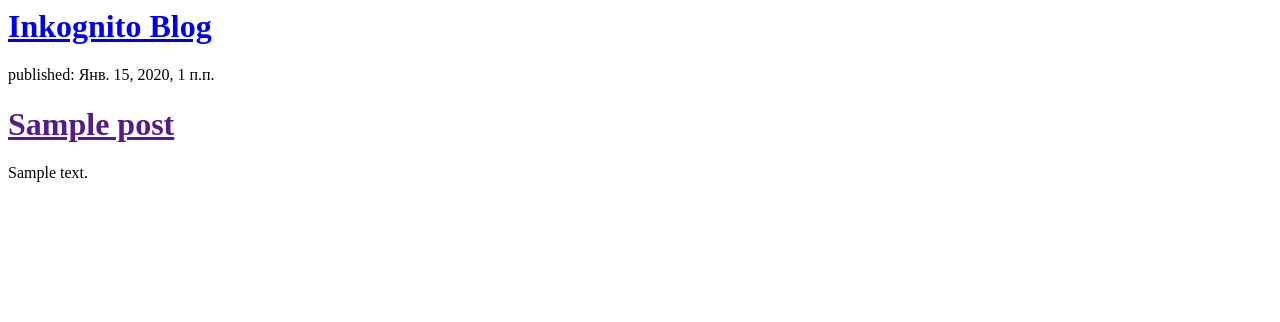
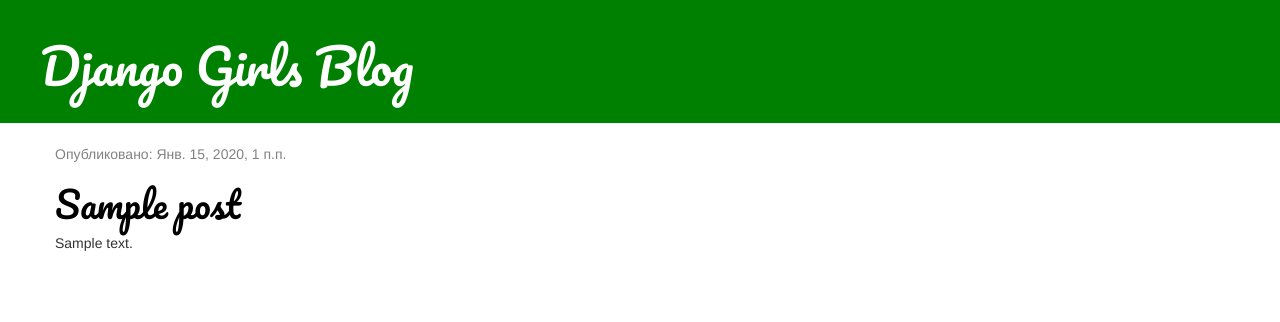
Before and after one commit to SillyHatsOnly/my-first-blog, a Django app: template blog/templates/blog/post_list.html in a window 1280 px wide. Shown: the top 322 px of the page. Run offline with Django 3.2, Linux system fonts and the light colour scheme; the template is opened without the code that fills it: values that come from a table or form of the project are taken from there, others are empty; tables that the repository leaves empty hold one stand-in row (values such as "Sample post"); some libraries are stand-ins or nearby versions.

Commit message:
Added view and template for detailed blog post as well as CSS for the site

```diff
--- /dev/null
+++ b/blog/static/css/blog.css
@@ -0,0 +1,48 @@
+.page-header {
+    background-color: green;
+    margin-top: 0;
+    padding: 20px 20px 20px 40px;
+}
+
+.page-header h1, .page-header h1 a, .page-header h1 a:visited, .page-header h1 a:active {
+    color: #ffffff;
+    font-size: 36pt;
+    text-decoration: none;
+}
+
+.content {
+    margin-left: 40px;
+}
+
+h1, h2, h3, h4 {
+    font-family: 'Pacifico', cursive;
+}
+
+
+
+.date {
+    color: #828282;
+}
+
+.save {
+    float: right;
+}
+
+.post-form textarea, .post-form input {
+    width: 100%;
+}
+
+.top-menu, .top-menu:hover, .top-menu:visited {
+    color: #ffffff;
+    float: right;
+    font-size: 26pt;
+    margin-right: 20px;
+}
+
+.post {
+    margin-bottom: 70px;
+}
+
+.post h1 a, .post h1 a:visited {
+    color: #000000;
+}
--- /dev/null
+++ b/blog/templates/blog/base.html
@@ -0,0 +1,24 @@
+{% load static %}
+<html>
+    <head>
+        <title>Inkognito blog</title>
+        <link rel="stylesheet" href="//maxcdn.bootstrapcdn.com/bootstrap/3.2.0/css/bootstrap.min.css">
+        <link rel="stylesheet" href="//maxcdn.bootstrapcdn.com/bootstrap/3.2.0/css/bootstrap-theme.min.css">
+        <link href="https://fonts.googleapis.com/css?family=Pacifico&display=swap" rel="stylesheet">
+        <link rel="stylesheet" href="{% static 'css/blog.css' %}">
+
+    </head>
+    <body>
+    <div class="page-header">
+        <h1><a href="/">Django Girls Blog</a></h1>
+    </div>
+    <div class="content container">
+        <div class="row">
+            <div class="col-md-8">
+            {% block content %}
+            {% endblock %}
+            </div>
+        </div>
+    </div>
+    </body>
+</html>
--- a/blog/templates/blog/post_list.html
+++ b/blog/templates/blog/post_list.html
@@ -1,19 +1,13 @@
-<html>
-    <head>
-        <title>Inkognito blog</title>
-    </head>
-    <body>
-        <div>
-            <h1><a href="/">Inkognito Blog</a></h1>
+{% extends 'blog/base.html' %}
+
+{% block content %}
+    {% for post in posts %}
+        <div class="post">
+            <div class="date">
+                <p>Опубликовано: {{ post.published_date }}</p>
+            </div>
+            <h1><a href="{% url 'post_detail' pk=post.pk %}">{{ post.title }}</a></h1>
+            <p>{{ post.text|linebreaksbr }}</p>
         </div>
-
-        {% for post in posts %}
-            <div>
-                <p>published: {{ post.published_date }}</p>
-                <h1><a href="">{{ post.title }}</a></h1>
-                <p>{{ post.text|linebreaksbr }}</p>
-            </div>
-        {% endfor %}
-
-    </body>
-</html>
+    {% endfor %}
+{% endblock %}
--- a/blog/urls.py
+++ b/blog/urls.py
@@ -3,4 +3,5 @@ from . import views
 
 urlpatterns = [
     path('', views.post_list, name='post_list'),
+    path('post/<int:pk>/', views.post_detail, name='post_detail'),
 ]
--- a/blog/views.py
+++ b/blog/views.py
@@ -1,8 +1,13 @@
 from django.shortcuts import render
 from django.utils import timezone
 from .models import Post
+from django.shortcuts import render, get_object_or_404
 
 
 def post_list(request):
     posts = Post.objects.filter(published_date__lte=timezone.now()).order_by('published_date')
     return render(request, 'blog/post_list.html', {'posts': posts})
+
+def post_detail(request, pk):
+    post = get_object_or_404(Post, pk=pk)
+    return render(request, 'blog/post_detail.html', {'post': post})
--- a/mysite/settings.py
+++ b/mysite/settings.py
@@ -120,4 +120,4 @@ USE_TZ = True
 
 STATIC_URL = '/static/'
 
-STATIC_ROOT = os.path.join(BASE_DIR, 'static')
+STATIC_ROOT = os.path.join(BASE_DIR, 'STATICROOT')
```
Also changed, not shown: blog/templates/blog/post_detail.html (added, +13 -0 lines).
